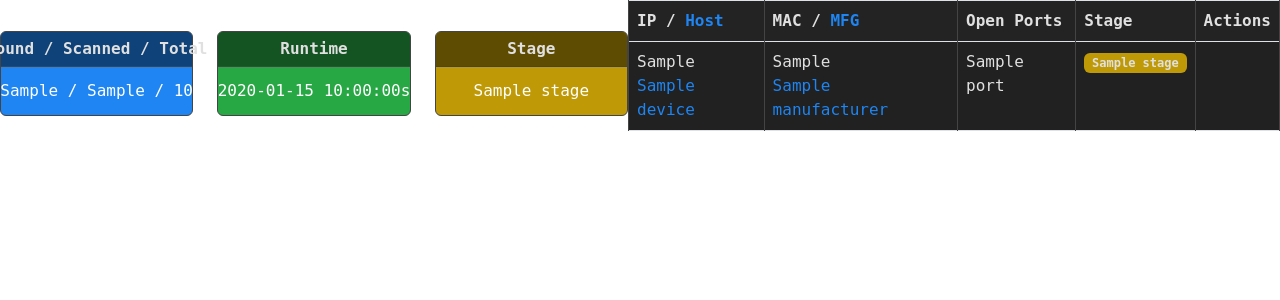
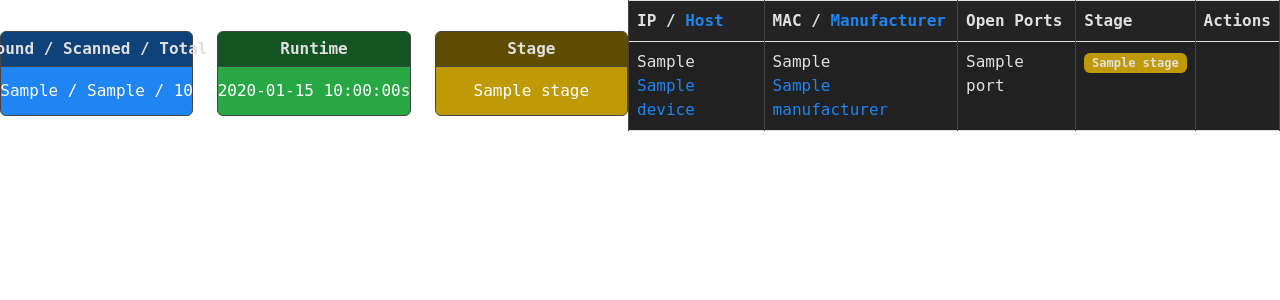
Before and after one commit to mdennis281/LANscape, a Flask app: template src/lanscape/templates/scan.html in a window 1280 px wide. Shown: the top 300 px of the page. Run offline with Flask 3, Linux system fonts and the light colour scheme; the template is opened without the code that fills it: most values are stand-ins (such as "Sample title", 1, 10 or a date in 2020); parts of the project's set-up code (start-up, migrations or seed data) failed here and were passed over.

Commit message:
header changes

```diff
--- a/src/lanscape/templates/scan/ip-table.html
+++ b/src/lanscape/templates/scan/ip-table.html
@@ -9,7 +9,7 @@
         <thead>
             <tr>
                 <th scope="col">IP / <span class="alt">Host</span></th>
-                <th scope="col">MAC / <span class="alt">MFG</span></th>
+                <th scope="col">MAC / <span class="alt">Manufacturer</span></th>
                 <th scope="col">Open Ports</th>
                 <th scope="col">Stage</th>
                 <th scope="col">Actions</th>
```
